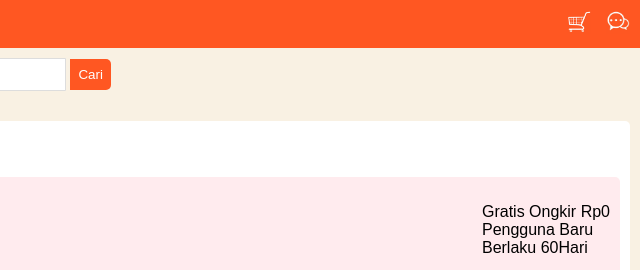
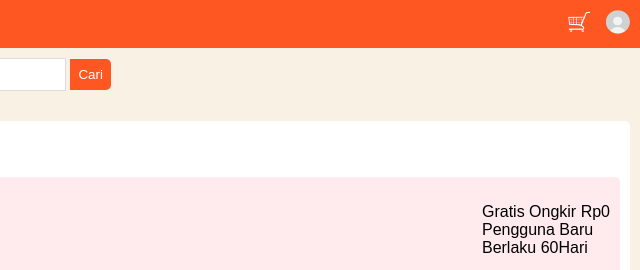
Before and after one commit to henryy222/shopeee, a plain HTML site: page index.html in a window 1280 px wide. Shown: the top 270 px of the page, 640-1280 px from the left. Drawn offline with Linux system fonts and the light colour scheme.

Commit message:
index.html

```diff
--- a/index.html
+++ b/index.html
@@ -142,7 +142,7 @@
         <!-- Gambar Inbox -->
         <a href="https://shopee.co.id/cart"><img src="keranjang.jpg" alt="Inbox"></a> <!-- Ganti "inbox.png" dengan path gambar inbox yang sesuai -->
         <!-- Gambar Keranjang -->
-        <a href="https://shopee.co.id/me"><img src="pesan.jpg" alt="Keranjang"></a> <!-- Ganti "cart.png" dengan path gambar keranjang yang sesuai -->
+        <a href="https://shopee.co.id/me"><img src="saya.jpg" alt="Keranjang"></a> <!-- Ganti "cart.png" dengan path gambar keranjang yang sesuai -->
     </div>
 </div>
 
```
